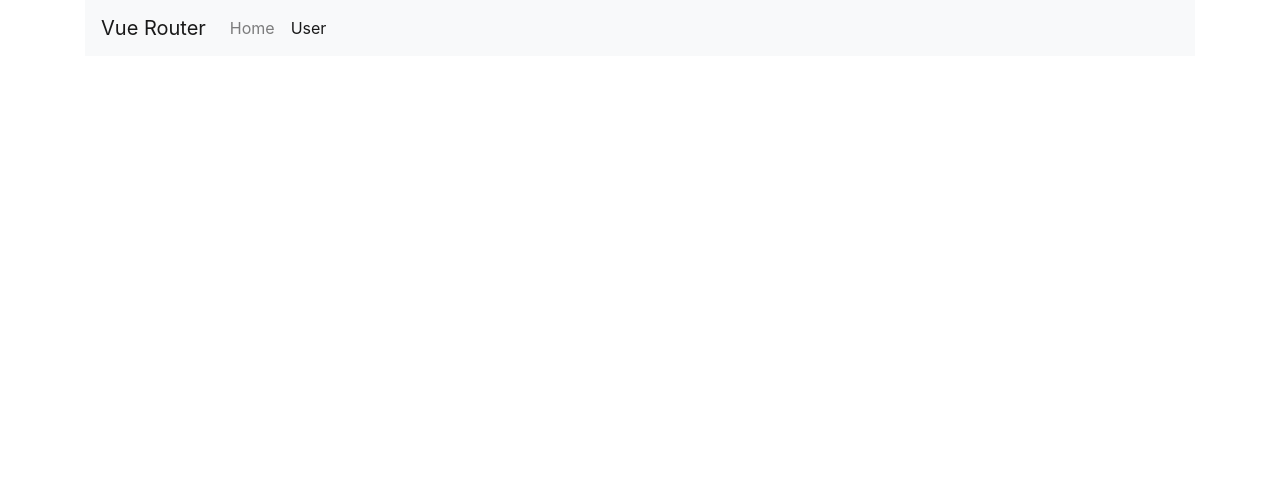
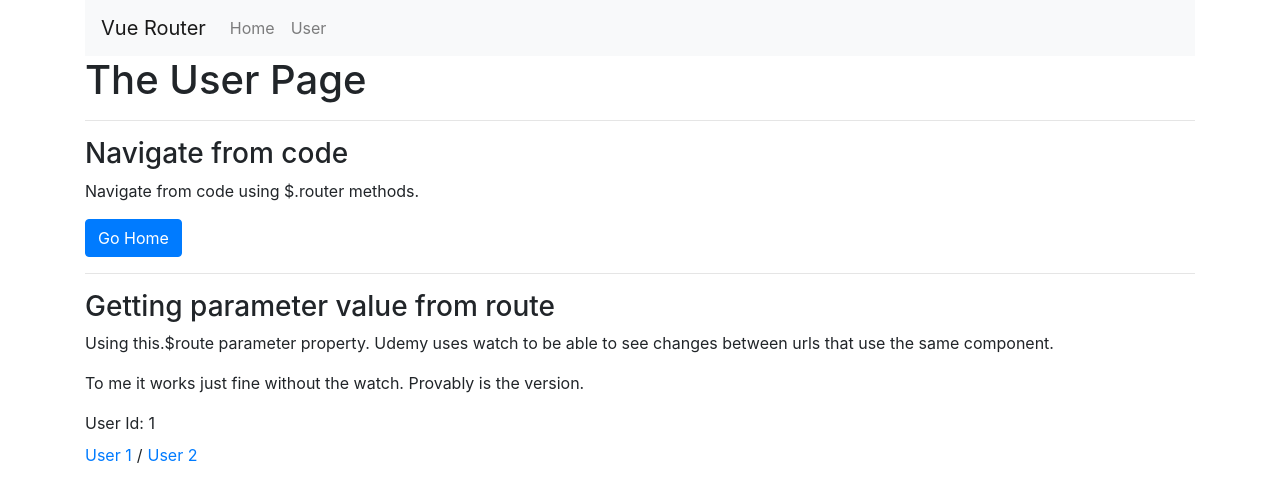
Before and after one commit to Udemy-Vue-TheCompleteGuide/App-Routing, a Vue app: page /user/1 in a window 1280 px wide. Shown: the top 502 px of the page. Built offline with nearby package versions, Linux system fonts and the light colour scheme.

Commit message:
Accessing to parameters on url.

```diff
--- a/src/components/shared/NavBar.vue
+++ b/src/components/shared/NavBar.vue
@@ -11,7 +11,7 @@
         <router-link to="/" tag="li" class="nav-item" exact-active-class="active">
           <a class="nav-link">Home</a>
         </router-link>
-        <router-link to="/user" tag="li" class="nav-item" active-class="active">
+        <router-link to="/user/10" tag="li" class="nav-item" active-class="active">
           <a class="nav-link">User</a>
         </router-link>
       </ul>
--- a/src/components/user/User.vue
+++ b/src/components/user/User.vue
@@ -7,6 +7,18 @@
     <h3>Navigate from code</h3>
     <p>Navigate from code using $.router methods.</p>
     <button class="btn btn-primary" @click="navigateToHome">Go Home</button>
+
+    <hr>
+
+    <h3>Getting parameter value from route</h3>
+    <p>Using this.$route parameter property. Udemy uses watch to be able to see changes between
+    urls that use the same component.</p>
+    <p>To me it works just fine without the watch. Provably is the version.</p>
+    <label>User Id: {{ this.$route.params.id }}</label>
+    <br>
+    <router-link to="/user/1">User 1</router-link>
+    <span style="margin-left: 5px; margin-right: 5px">/</span>
+    <router-link to="/user/2">User 2</router-link>
   </div>
 </template>
 
@@ -18,7 +30,7 @@ export default {
       // https://router.vuejs.org/guide/essentials/navigation.html
       // 1) this.$router.push('/');
       // 2) using object
-      this.$router.push({ name: 'home' });
+      this.$router.push({name: 'home'});
     }
   }
 }
--- a/src/routes.js
+++ b/src/routes.js
@@ -3,5 +3,5 @@ import User from "@/components/user/User";
 
 export const routes = [
     { name: 'home', path: '', component: Home },
-    { path: '/user', component: User}
+    { path: '/user/:id', component: User}
 ];
```
